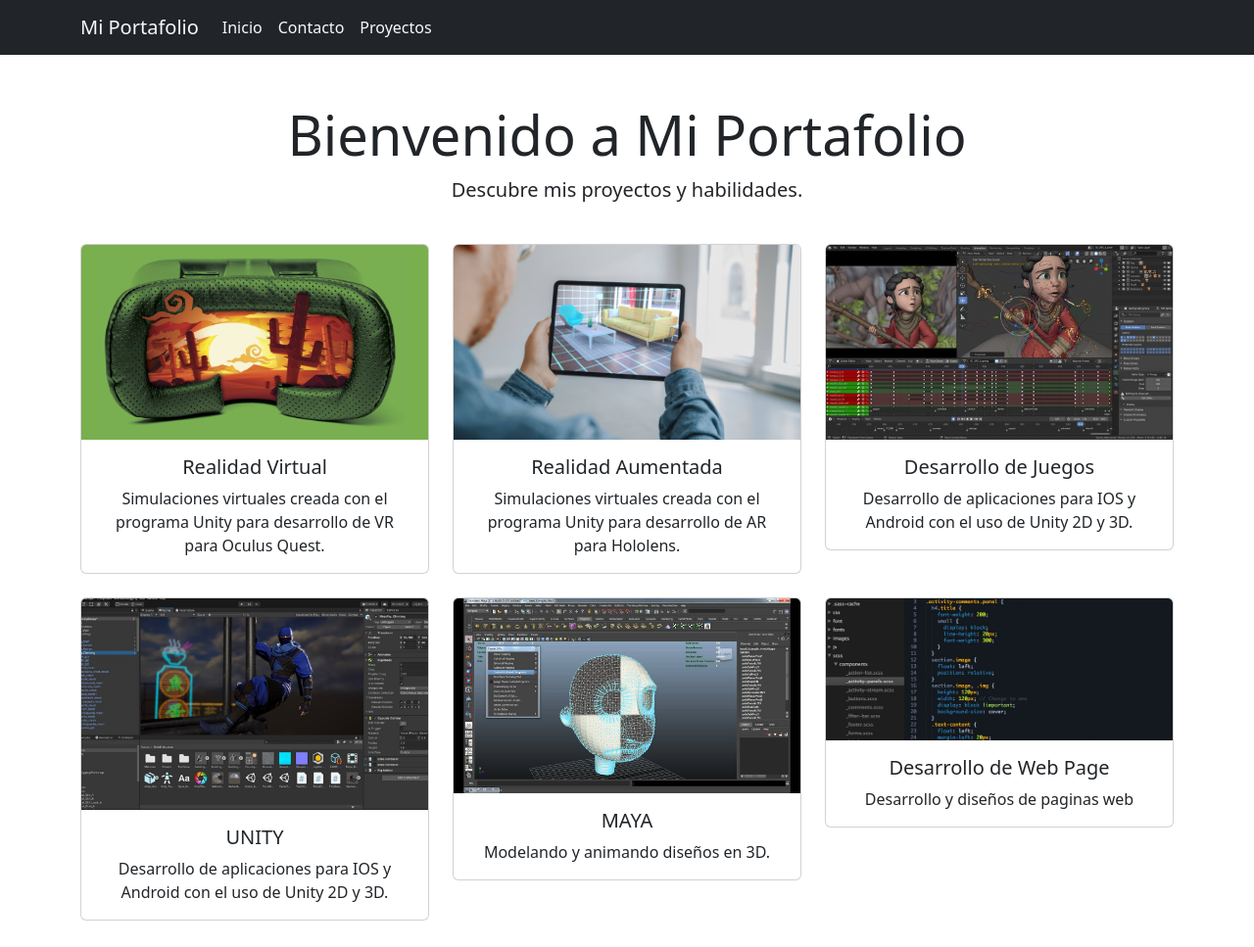
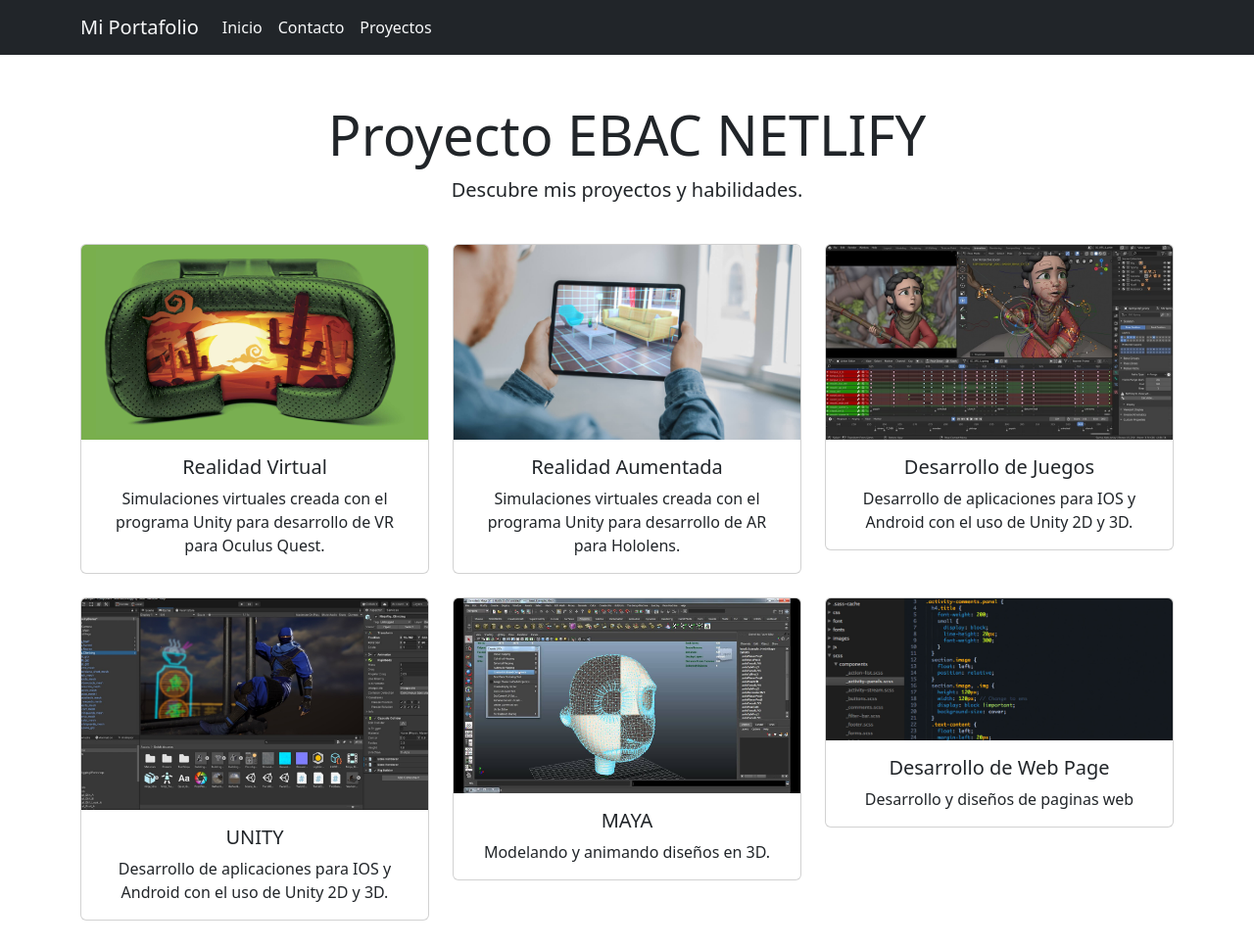
Before and after one commit to Daviro92/Ebac_Github_Test, a plain HTML site: page index.html in a window 1280 px wide. Shown: the whole page at 98% size. Drawn offline with nearby package versions, Linux system fonts and the light colour scheme.

Commit message:
MainIndex.html

```diff
--- a/index.html
+++ b/index.html
@@ -33,7 +33,7 @@
     <!-- Página de Inicio -->
     <section id="proyect" class="py-5">
         <div class="container text-center">
-            <h1 class="display-4">Bienvenido a Mi Portafolio</h1>
+            <h1 class="display-4">Proyecto EBAC NETLIFY</h1>
             <p class="lead">Descubre mis proyectos y habilidades.</p><br>
 
             <div class="row">
```
